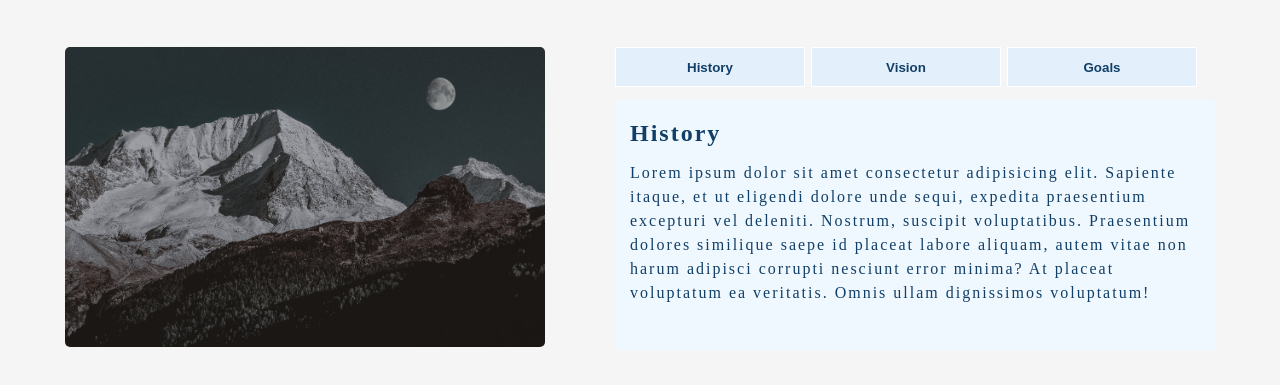
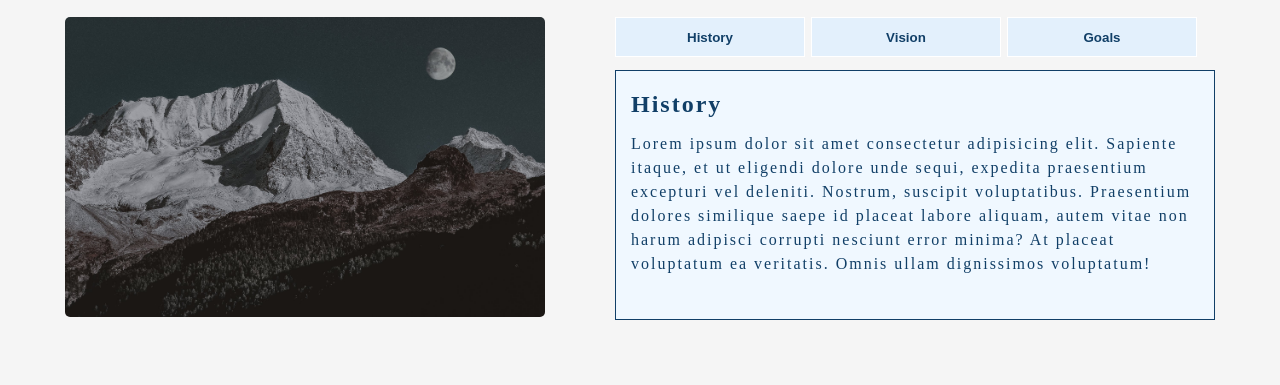
Before and after one commit to Amrkhwazir/Multiple-Tab, a plain HTML site: page index.html in a window 1280 px wide. Shown: the part 203-588 px from the top of the page. Drawn offline with Linux system fonts and the light colour scheme.

Commit message:
tab update

```diff
--- a/style.css
+++ b/style.css
@@ -13,7 +13,7 @@
 }
 .head{
     margin: auto;
-    /* border: 1px solid black;  */
+    /* border: 1px solid bl ack;  */
     width: 600px;
     height: 150px;
     text-align: center;
@@ -26,11 +26,11 @@
 .LowerCont{
     display: flex;
     justify-content: center;
-    margin-top: 50px;
+    margin-top: 20px;
     gap: 70px;
     /* border: 1px solid black; */
     width: 100%;
-    /* height: 100%; */
+    min-height: 350px;
 }
 .image img{
     width: 480px;
@@ -73,6 +73,7 @@
     margin-top: 3px;
     /* border: 1px solid black; */
     background-color: aliceblue;
+    border: 1px solid #113f67;
 
 }
 .para h2{
```
